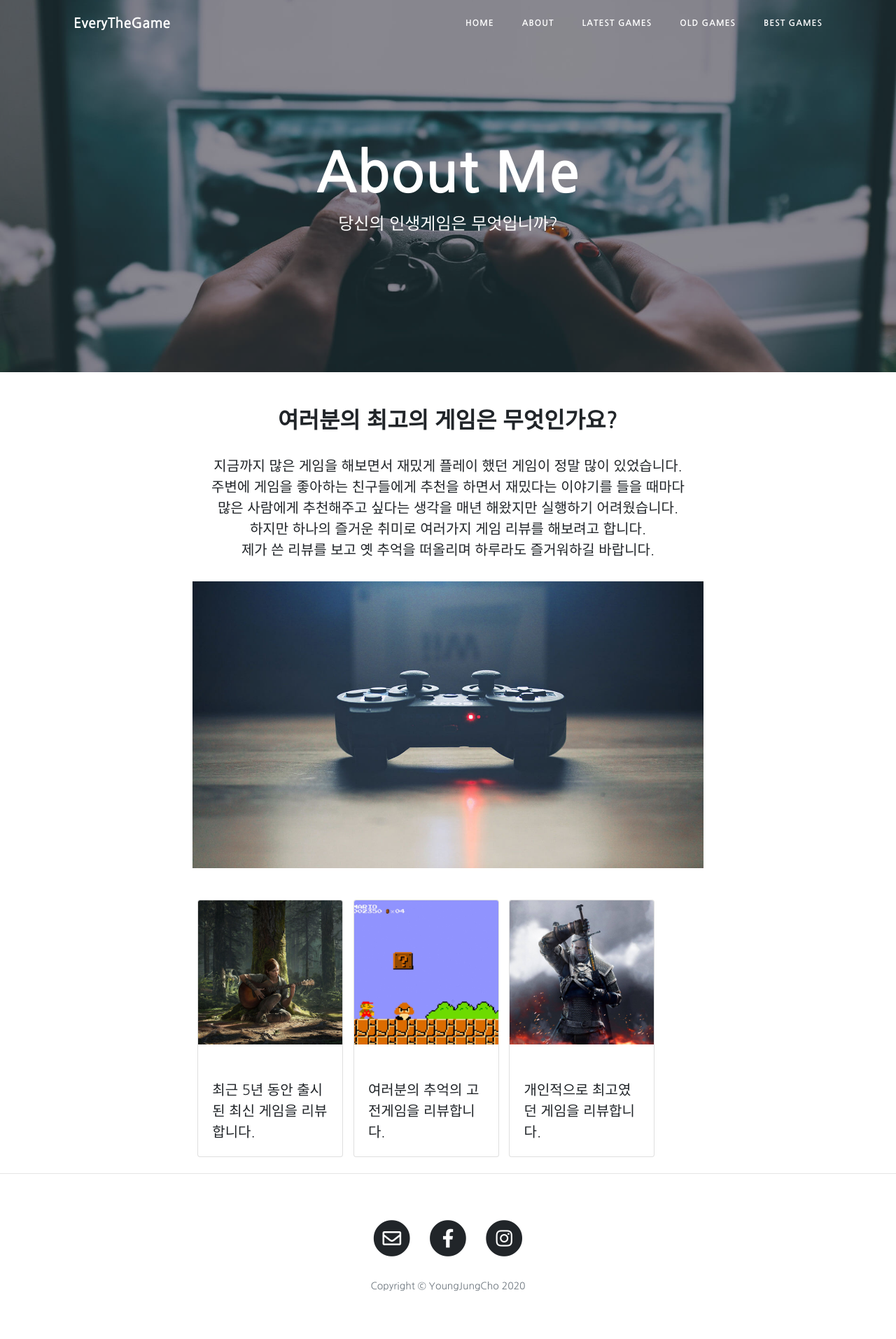
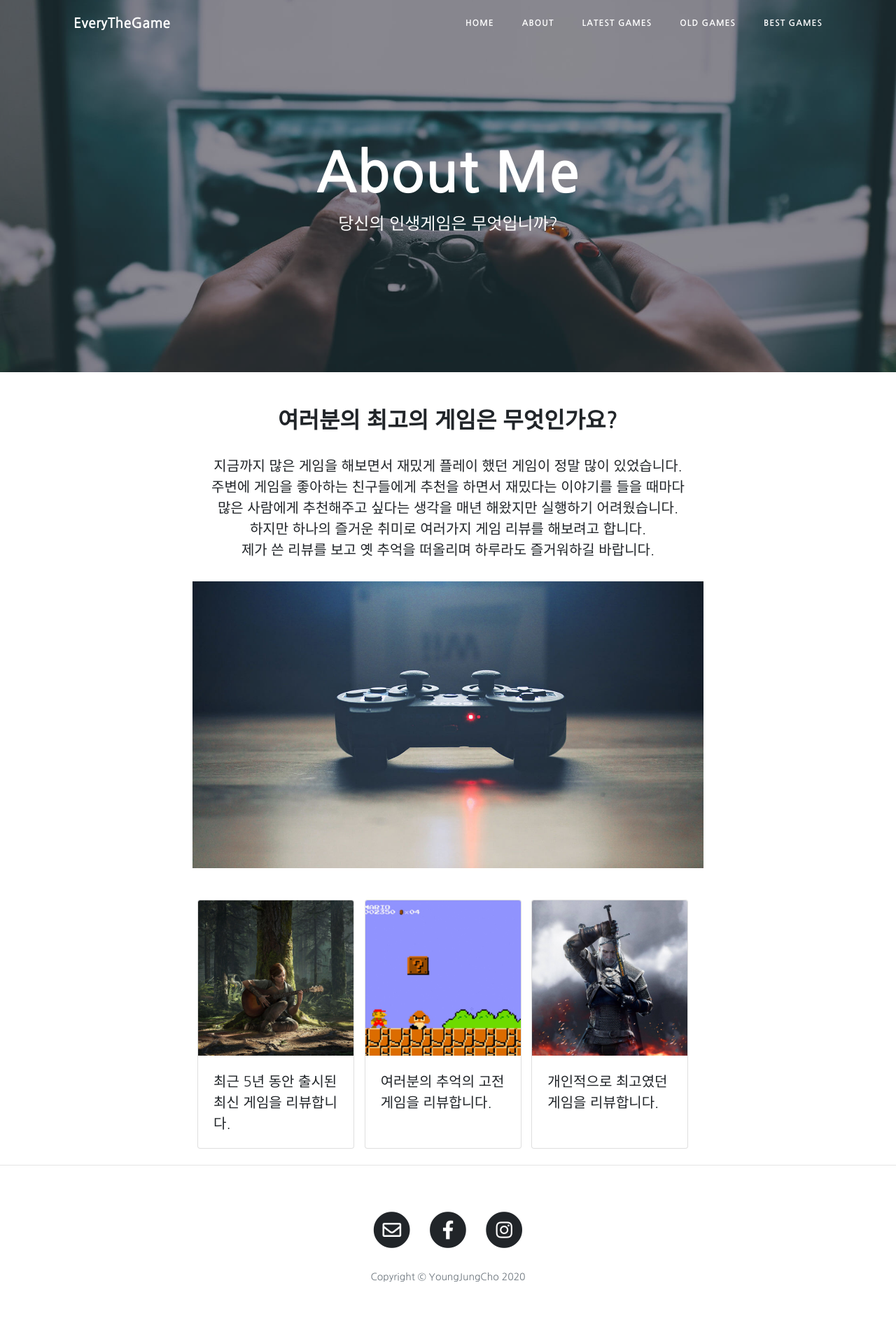
Before and after one commit to youngjungcho/everythegame88, a Jekyll site: the page built from about.html, in a window 1280 px wide. Shown: the whole page at 70% size. Built offline with Jekyll 4.4.1, drawn with Linux system fonts in a browser that asks for light colours.

Commit message:
Update about.html

```diff
--- a/about.html
+++ b/about.html
@@ -17,6 +17,10 @@
   }
 
   .card {
+    margin: 1%;
+  }
+
+  .card-text {
     margin: 1%;
   }
 </style>
@@ -39,19 +43,19 @@
     <div id="information02">
         <div class="container">
           <div class="row">
-            <div class="card" style="width: 13rem;">
+            <div class="card" style="width: 14rem;">
               <img src="/img/bg01.jpg" class="card-img-top" alt="최신게임">
               <div class="card-body">
                 <p class="card-text">최근 5년 동안 출시된 최신 게임을 리뷰합니다.</p>
               </div>
             </div>
-            <div class="card" style="width: 13rem;">
+            <div class="card" style="width: 14rem;">
               <img src="/img/bg02.jpg" class="card-img-top" alt="고전게임">
               <div class="card-body">
                 <p class="card-text">여러분의 추억의 고전게임을 리뷰합니다.</p>
               </div>
             </div>
-            <div class="card" style="width: 13rem;">
+            <div class="card" style="width: 14rem;">
               <img src="/img/bg03.jpg" class="card-img-top" alt="베스트게임">
               <div class="card-body">
                 <p class="card-text">개인적으로 최고였던 게임을 리뷰합니다.</p>
```
